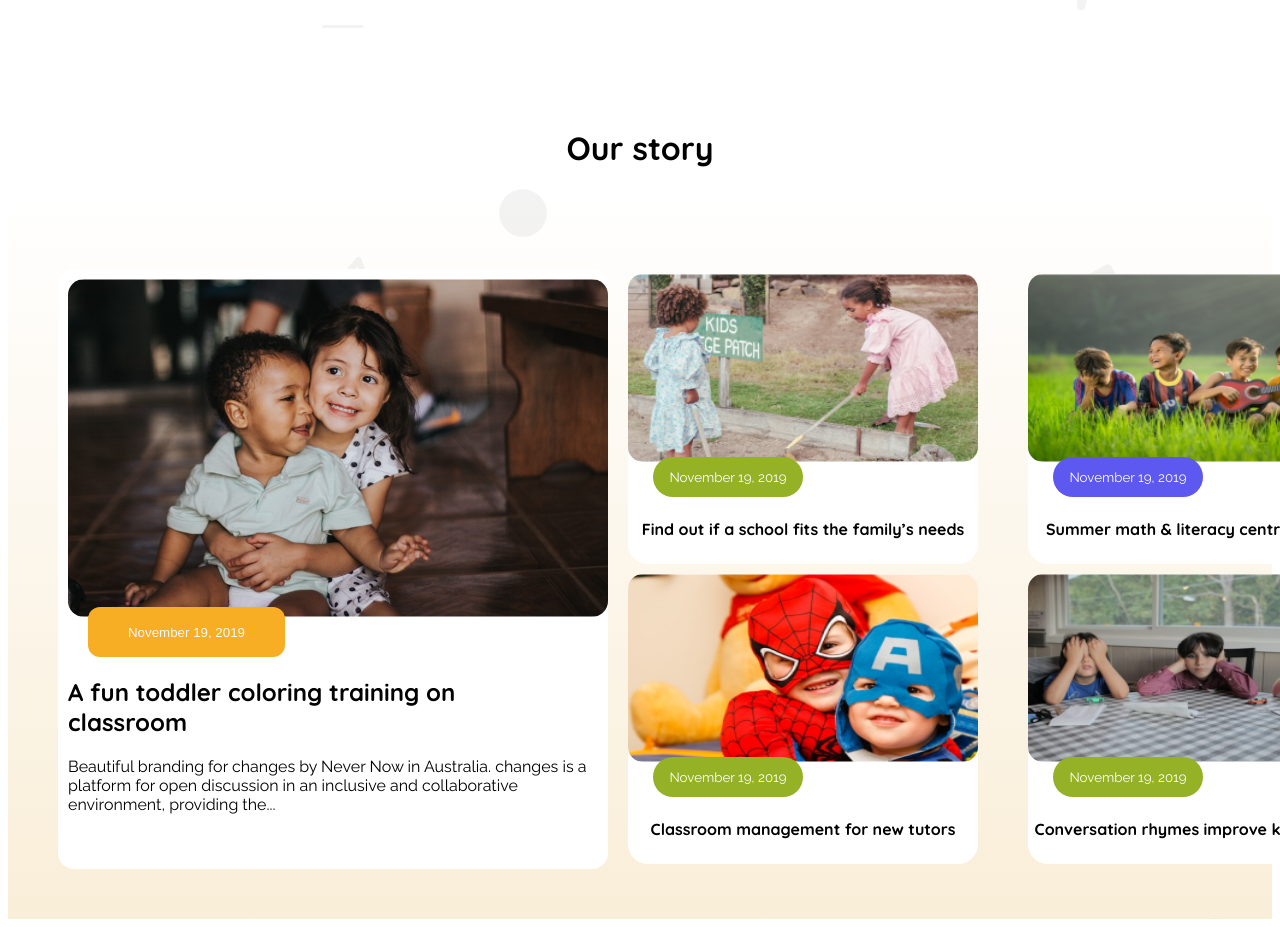
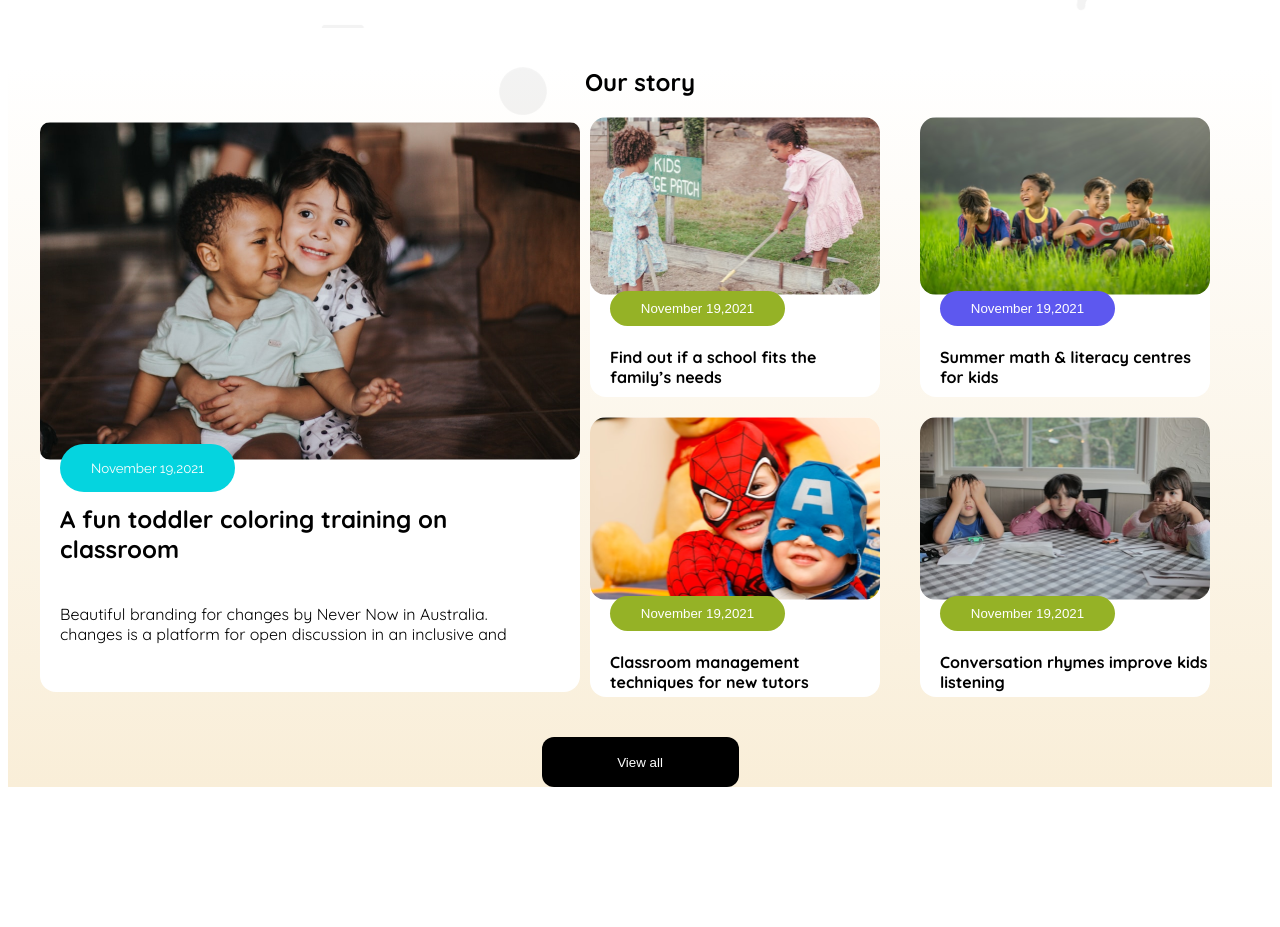
Before and after one commit to NahidSarkar7/My-Assignment-2, a plain HTML site: page index.html in a window 1280 px wide. Shown: the part 1244-2171 px from the top of the page. After the commit the page ends 2039 px from the top, so only its background shows below. Drawn offline with Linux system fonts and the light colour scheme.

Commit message:
added another section

```diff
--- a/index.html
+++ b/index.html
@@ -29,7 +29,7 @@
                         <!-- <li  class="order-list"><button class="primary-btn">Contact</button></li> -->
                     </ul>
 
-                    <button class="primary-btn">Contact</button>
+                    <button class="primarya-btn">Contact</button>
 
                     <img class="menu-icon" src="image/Menuber.png" alt="">
 
@@ -59,7 +59,7 @@
                     With the courage, Confidence, and Compassion to make <br> their Unique Contribution in a World.
                 </p>
 
-                <button class="button">Enroll Now</button>
+                <button class="buttona">Enroll Now</button>
 
             </div>
 
@@ -142,122 +142,94 @@
 
         </div>
 
-        <h1 class="our">
-            Our story
-        </h1>
-
-        <section class="thired-section">
-
-            <div class="big-card">
-                <img src="image/story-1.png" alt="">
-                <button class="btn">November 19, 2019</button>
-                <h2>
-                    A fun toddler coloring training on <br> classroom
-
-                </h2>
-                <p class="perageraph"> Beautiful branding for changes by Never Now in Australia.
-                changes is a platform for open discussion in an inclusive and
-                collaborative environment, providing the...
-                </p>
-            </div>
-
-            <div class="small-card">
-
-                <div class="ccart">
-                    <img src="image/story-2.png" alt="">
-                    <button class="image-btn">November 19, 2019</button>
-
-                    <h4 class="pepa">
-                        Find out if a school fits the
-                        family’s needs
-                    </h4>
-                </div>
-
-                <div class="ccart">
-                    <img src="image/story-3.png" alt="">
-                    <button class="image-btan">November 19, 2019</button>
-
-                    <h4 class="pepa">
-                        Summer math & literacy
-                        centres for kids
-                    </h4>
-                </div>
-
-                <div class="ccart">
-                    <img src="image/story-4.png" alt="">
-                    <button class="image-btn">November 19, 2019</button>
-
-                    <h4 class="pepa">
-                        Classroom management
-                         for new tutors
-                    </h4>
-                </div>
-                <div class="ccart">
-                    <img src="image/story-5.png" alt="">
-                    <button class="image-btn">November 19, 2019</button>
-
-                    <h4 class="pepa">
-                        Conversation rhymes
-                        improve kids listening
-                    </h4>
-                </div>
-
-                <!-- <div class="child">
-                    <img src="image/story-2.png" alt="">
-                    <button class="batan">November 19, 2019</button>
-
-                    <p>
-                        Find out if a school fits the <br> family’s needs  </p>
-
-
-                     </div> -->
-                     <!-- <div class="child">
-                        <img src="image/story-2.png" alt="">
-                        <button class="batan">November 19, 2019</button>
-
-                        <p>
-                            Find out if a school fits the <br> family’s needs  </p>
-
-
-                         </div> -->
-
-                         <!-- <div class="child">
-                            <img src="image/story-2.png" alt="">
-                            <button class="batan">November 19, 2019</button>
-
-                            <p>
-                                Find out if a school fits the <br> family’s needs  </p>
-
-
-                             </div> -->
-
-                             <!-- <div class="child">
-                                <img src="image/story-2.png" alt="">
-                                <button class="batan">November 19, 2019</button>
-
-                                <p>
-                                    Find out if a school fits the <br> family’s needs  </p>
-
-
-                                 </div> -->
 
 
 
 
+        <section class="all-contain">
+            <h1 class="heading">
+                Our story
+            </h1>
+            <div class="containerr">
 
-                           <!-- <div class="child"></div>
-                    <div class="child"></div>
-                    <div class="child"></div> -->
+
+                <div class="maina">
+                    <img src="image/story-1.png" alt="">
+                    <br>
+                    <button class="button">November 19,2021</button>
+                    <h1 class="first">
+                        A fun toddler coloring training on <br>
+                    classroom
+                    </h1>
+                    <p class="first">
+                        Beautiful branding for changes by Never Now in Australia. <br>
+                        changes is a platform for open discussion in an inclusive and <br>
+
+                    </p>
+                </div>
+
+                <div class="child">
+
+
+                    <div class="boxx">
+                        <img src="image/story-2.png" alt="">
+                        <button class="small-batan">November 19,2021</button>
+
+
+                        <h4 class="firsta">
+                            Find out if a school fits the
+                        family’s needs
+                        </h4>
+
+                    </div>
+
+                    <div class="boxx">
+                        <img src="image/story-3.png" alt="">
+                        <button id="color" class="small-batan">November 19,2021</button>
+                        <h4 class="firsta">
+                            Summer math & literacy
+                            centres for kids
+                        </h4>
+
+                    </div>
+
+                    <div class="boxx">
+                        <img src="image/story-4.png" alt="">
+                        <button class="small-batan">November 19,2021</button>
+
+                        <h4 class="firsta">
+                            Classroom management
+                            techniques for new tutors
+                        </h4>
+
+                    </div>
+
+                    <div class="boxx">
+                        <img src="image/story-5.png" alt="">
+                        <button class="small-batan">November 19,2021</button>
+                        <h4 class="firsta">
+                            Conversation rhymes
+                            improve kids listening
+                        </h4>
+
+                    </div>
+
+
+
+                </div>
+
+
             </div>
-
+            <div class="heading"><button class="baton">View all</button></div>
 
         </section>
 
 
 
+    </main>
 
 
-    </main>
+
 
 
 
--- a/style.css
+++ b/style.css
@@ -50,7 +50,7 @@
     margin: 0px auto;
     padding: 10px;
 }
-.primary-btn{
+.primarya-btn{
     background-color: orange;
     border: none;
     width: 197px;
@@ -100,7 +100,7 @@
 
 }
 
-.button{
+.buttona{
     background-color: black;
     border: none;
     width: 197px;
@@ -189,124 +189,116 @@
 
 }
 
-.thired-section{
-    /* border: 1px solid rgb(52, 198, 36); */
+
+.maina{
+    /* border: 1px solid rebeccapurple; */
+    width: 540px;
+    height: 570px;
+    border-radius: 16px;
+    padding:px;
+    background-color:white;
+}
+
+.maina img{
+    width: 100%;
+    border-radius: 10px;
+}
+
+
+.containerr{
     display: flex;
+    justify-content: center;
+    align-items: center;
     max-width: 1440px;
     margin: 0px auto;
-    /* height: 1000px; */
-    background-image: url("image/bg.png"),linear-gradient(white,rgb(249, 238, 216));
-    /* background-image: ; */
-    padding: 50px;
-    padding-top: 80px;
 }
 
-.our{
-    text-align: center;
-    margin-top: 80px;
-}
-.big-card{
-    width:550px;
-    height: 600px;
-    /* border: 1px solid rebeccapurple; */
-    padding: 10px;
-    background-color: #FFFFFF;
-    border-radius: 16px;
+#color{
+    background-color:#5D58EF;
 }
 
-.big-card img{
+.button{
+    margin-left:20px;
+   position: absolute;
+   margin-top: -20px;
+   width: 175px;
+   height: 48px;
+   background-color: #05D4DF;
+   color: #FFFFFF;
+   border-radius: 48px;
+   border: none;
+   font-family: Raleway;
+   }
+
+   .small-batan{
+    margin-left:20px;
+    position: relative;
+   margin-top:-10px;
+   width: 175px;
+   height: 35px;
+   border-radius: 48px;
+   background-color:#95B226 ;
+   color: #FFFFFF;
+   border: none;
+   }
+
+   .boxx{
+    /* border: 1px solid rebeccapurple; */
+
+    font-family: 'Courier New', Courier, monospace;
+    width: 290px;
+    height: 280px;
     border-radius: 16px;
+    margin-left: 10px;
+    background-color: white;
 }
 
+.boxx img{
+    border-radius: 16px;
+    width: 100%;
+
+}
 .child{
+    display: grid;
+    grid-template-columns: 330px 330px;
+    row-gap: 20px;
+
+ }
+ .heading{
     /* border: 1px solid rebeccapurple; */
-
-    width:290px;
-    height: 70px;
+    text-align: center;
 }
 
-.btn{
-    background-color: rgb(248, 174, 36);
-    border: none;
-    width: 197px;
-    height: 50px;
-    border-radius: 12px;
-    color: aliceblue;
-   margin-top: -20px;
-   margin-left: 20px;
-    padding: 10px 0px;
-}
-.batan{
-    background-color: rgb(248, 174, 36);
-    border: none;
-    width: 137px;
-    height: 40px;
-    border-radius: 12px;
-    color: aliceblue;
-   margin-top: -40px;
-   margin-left: 20px;
-    padding: 10px 0px;
-}
-.small-card{
+.baton{
     /* border: 1px solid rebeccapurple; */
-    width: 100%;
-    height: 600px;
+    text-align: center;
+    padding: 30px;
+    margin-top: 40px;
 }
 
-.ccart{
-    width:350px;
-    height:290px;
-    text-align: center;
-    padding: 0px;
+.first{
     margin-left: 20px;
-    /* border: 1px solid rebeccapurple; */
-    border-radius: 20px;
-    background-color: #FFFFFF;
+    margin-top: 40px;
 
 }
 
-.ccart img{
-    width: 100%;
-    height: 65%;
-    border-radius:15px;
+.firsta{
+    margin-left: 20px;
+    font-family: Quicksand;
 }
 
-.small-card{
-    display: grid;
-    grid-template-columns:400px auto;
-    /* border: 1px solid yellow; */
-    justify-content: center;
-    align-items: center;
+.all-contain{
+    background-image: url("image/bg.png"),linear-gradient(white,rgb(249, 238, 216));
 }
 
-.image-btn{
-    width: 150px;
-    height: 40px;
-    font-weight: 400;
-    color: #FFFFFF;
-    background-color:#95B226;
-    border-radius: 48px;
-    border: none;
-    margin-top: -40px;
-    margin-right:150px;
-    font-family:Raleway;
-
-}
-.image-btan{
-    width: 150px;
-    height: 40px;
-    font-weight: 400;
-    color: #FFFFFF;
-    background-color:#5D58F0;
-    border-radius: 48px;
-    border: none;
-    margin-top: -40px;
-    margin-right:150px;
-    font-family:Raleway;
-
-}
-.perageraph{
-    font-family:Raleway;
+.baton{
+   width: 197px;
+   height: 50px;
+   padding: 10px;
+   border-radius: 12px;
+   border: none;
+   background-color: black;
+   color: #FFFFFF;
 }
 
 
@@ -314,9 +306,10 @@
 
 
 
+
 @media screen  and (max-width:576px){
-    .unorder-list , .primary-btn{
-        display: none;
+    .unorder-list ,.primarya-btn{
+        display:none;
     }
     .navber{
         max-width: 100%;
@@ -341,7 +334,7 @@
         flex-direction:column-reverse;
         gap: 5px;
        max-width:90%;
-       margin: 50px auto;
+       margin: 150px auto;
        justify-content: center;
        /* padding: 0px; */
         height: 725px;
@@ -357,19 +350,20 @@
     width: 100%;
     font-size: 2rem;
 
+
    }
    .banner-description{
     width: 285px;
     /* height: 14px; */
     margin-top:0px;
-    margin-left:30px;
+    margin-left:70px;
     margin-bottom: 40px;
     text-align: center;
     font-size: 1rem;
     /* border: 1px solid rebeccapurple; */
    }
    .main{
-    border: 1px solid rebeccapurple;
+    /* border: 1px solid rebeccapurple; */
     max-width:100%;
     margin: 50px auto;
    }
@@ -410,46 +404,37 @@
     display: none;
    }
 
-   .thired-section{
-    margin-top:0px;
-   }
+   .banner-heading{
+    height: 130px;
+}
 
-   .big-card{
+.maina{
     display: none;
-   }
+}
 
-   .small-card{
-    grid-template-columns:220px auto;
-    /* display: flex;
-    flex-direction: column; */
-    margin-top:0px;
-    gap: 10px;
-   }
+.child{
 
-   .ccart{
-    width:220px;
-    height:230px;
-   text-align: left;
+    grid-template-columns: 40px 40px;
+
+    column-gap: 230px;
+
 }
-.pepa{
-    margin-left: 20px;
-    font-size: 10px;
+
+.boxx{
+    width: 235px;
 }
-.ccart img{
-    height: 50%;
+
+.containerr{
+    max-width: 100%;
+    margin: 0px auto;
+    justify-content: flex-start;
+    /* border: 1px solid rebeccapurple; */
 }
-.image-btan{
-margin-left: 10px;
+
+.all-contain{
+    margin-top: 550px;
 }
-.image-btn{
-    margin-left: 10px;
-    }
-.our{
-    margin-top: 300px;
-    /* border: 1px solid rebeccapurple; */
-    height: 350px;
-    display: flex;
-    align-items: end;
-    justify-content: center;
+
+
+
 }
-}
```
